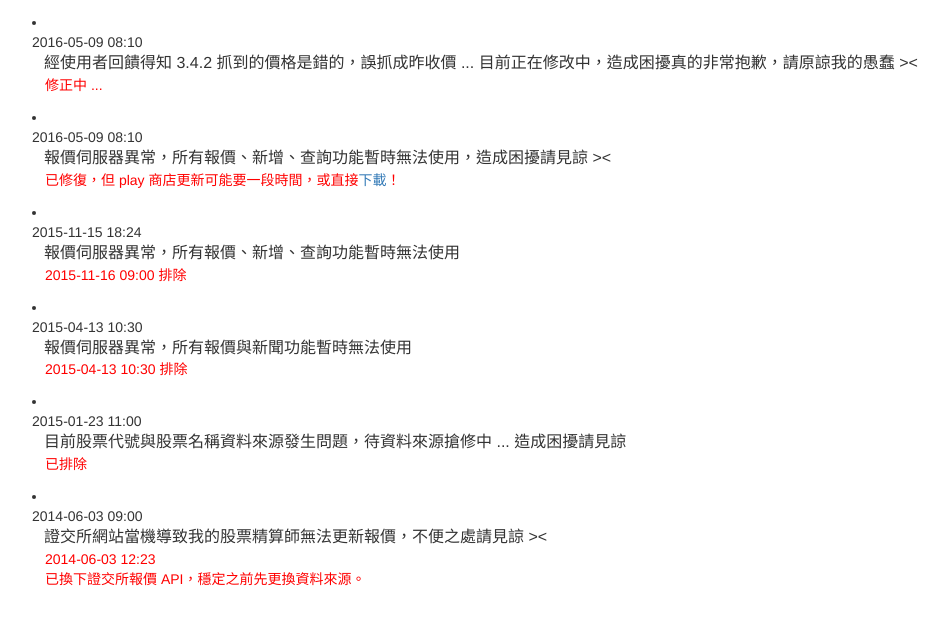
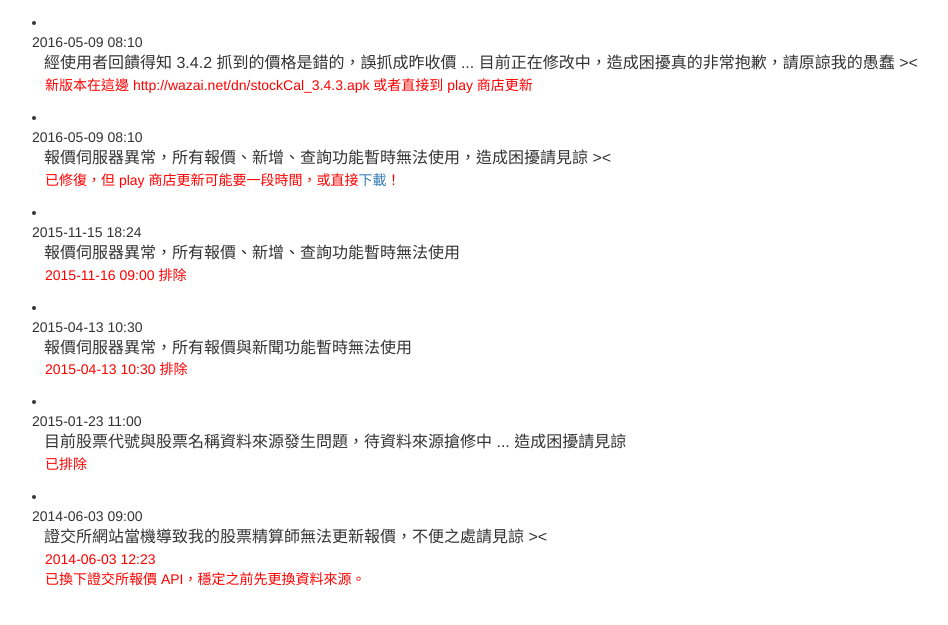
Before and after one commit to s9134131/s9134131.github.io, a Jekyll site: the page latest.html, which Jekyll copies as it is, in a window 1280 px wide. Shown: the top 625 px of the page, without its empty margins (38-986 px from the left). Built offline with Jekyll 4.4.1, drawn with Linux system fonts in a browser that asks for light colours.

Commit message:
Update latest.html

```diff
--- a/latest.html
+++ b/latest.html
@@ -37,7 +37,7 @@
 	<li>
 		<div class="time">2016-05-09 08:10</div>
 		<div class="title">經使用者回饋得知 3.4.2 抓到的價格是錯的，誤抓成昨收價 ... 目前正在修改中，造成困擾真的非常抱歉，請原諒我的愚蠢 ><</div>
-		<div class="status">修正中 ...</div>
+		<div class="status">新版本在這邊 http://wazai.net/dn/stockCal_3.4.3.apk 或者直接到 play 商店更新</div>
 	</li>
 	<li>
 		<div class="time">2016-05-09 08:10</div>
```
